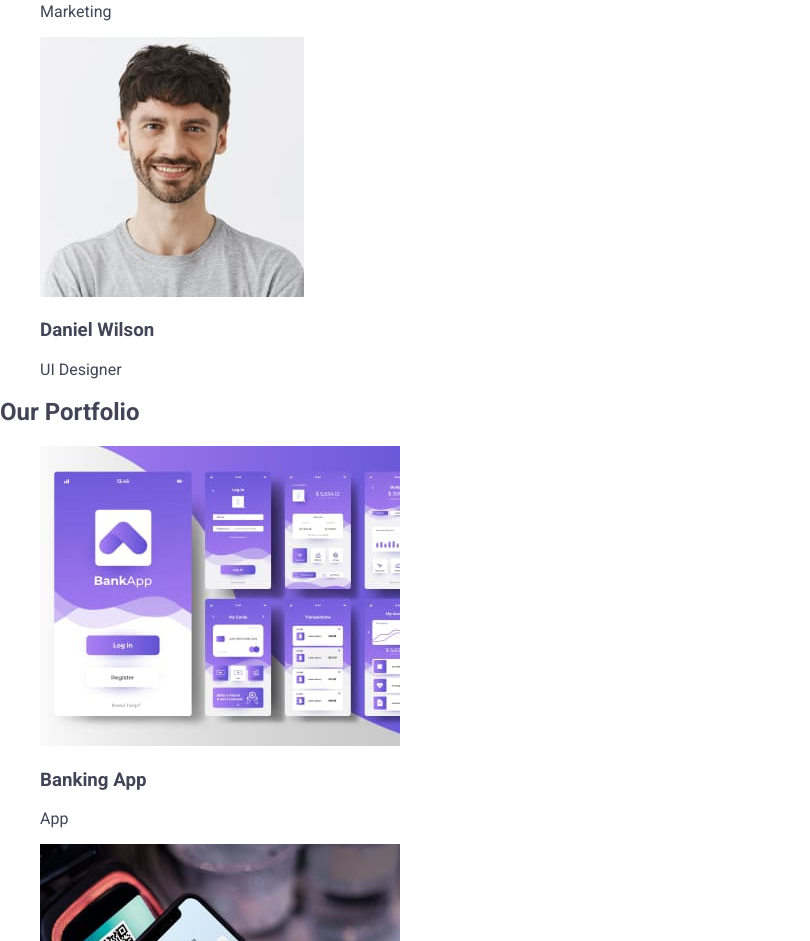
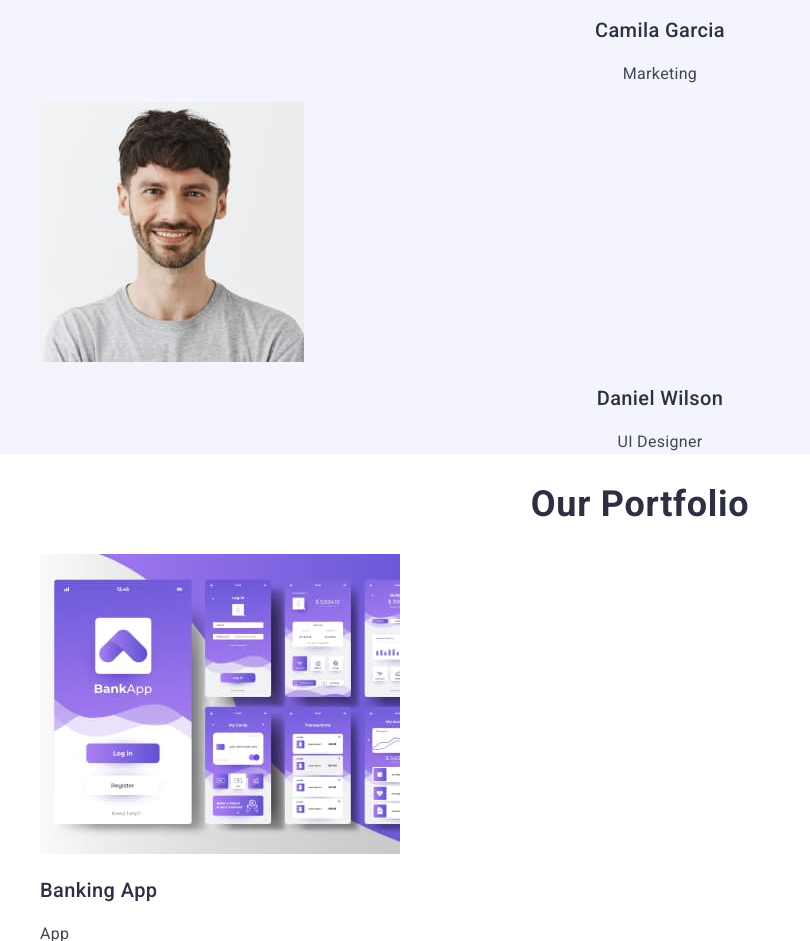
Before and after one commit to alla-novak/goit-markup-hw-02, a plain HTML site: page index.html in a window 1280 px wide. Shown: the part 1859-2800 px from the top of the page, without its empty margins (0-810 px from the left). Drawn offline with nearby package versions, Linux system fonts and the light colour scheme.

Commit message:
added styles for team, portfolio and footer

```diff
--- a/css/styles.css
+++ b/css/styles.css
@@ -47,13 +47,6 @@ color: #434455;}
    color: #404bbf;
 }
 
-.page-footer{
- background-color: #2e2f42;
-}
-.footer-logo .logo-part{
-   color: #f4f4fd;
-}
-
 .title-section{
    background-color: #2e2f42;
 }
@@ -91,3 +84,67 @@ color: #2e2f42;
       letter-spacing: 0.02em;
       color: #434455;
 }
+
+.team-section{
+   background-color: #f4f4fd;
+}
+.team-title{
+   font-size: 36px;
+      line-height: 1.11;
+      letter-spacing: 0.02em;
+      text-align: center;
+      color: #2e2f42;
+}
+.team-name{
+   font-weight: 500;
+      font-size: 20px;
+      line-height: 1.2;
+      letter-spacing: 0.02em;
+      text-align: center;
+      color: #2e2f42;
+}
+.team-dscr{
+   font-weight: 400;
+      font-size: 16px;
+      line-height: 1.5;
+      letter-spacing: 0.02em;
+      text-align: center;
+      color: #434455;
+}
+
+.portfolio-title{
+   font-size: 36px;
+      line-height: 1.11111;
+      letter-spacing: 0.02em;
+      text-align: center;
+      color: #2e2f42;
+}
+.portfolio-name{
+   font-weight: 500;
+      font-size: 20px;
+      line-height: 1.2;
+      letter-spacing: 0.02em;
+      color: #2e2f42;
+}
+.portfolio-descr{
+   font-weight: 400;
+      font-size: 16px;
+      line-height: 1.5;
+      letter-spacing: 0.02em;
+      color: #434455;
+}
+
+.page-footer {
+   background-color: #2e2f42;
+}
+
+.footer-logo .logo-part {
+   color: #f4f4fd;
+}
+.footer-note{
+   font-weight: 400;
+      font-size: 16px;
+      line-height: 1.5;
+      letter-spacing: 0.02em;
+      color: #f4f4fd;
+}
```
